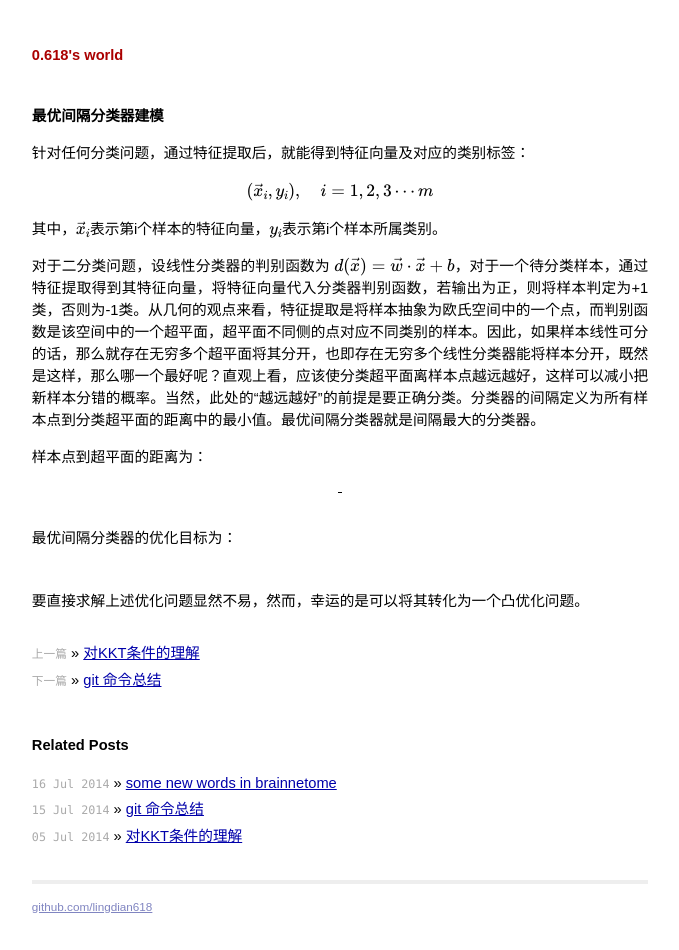
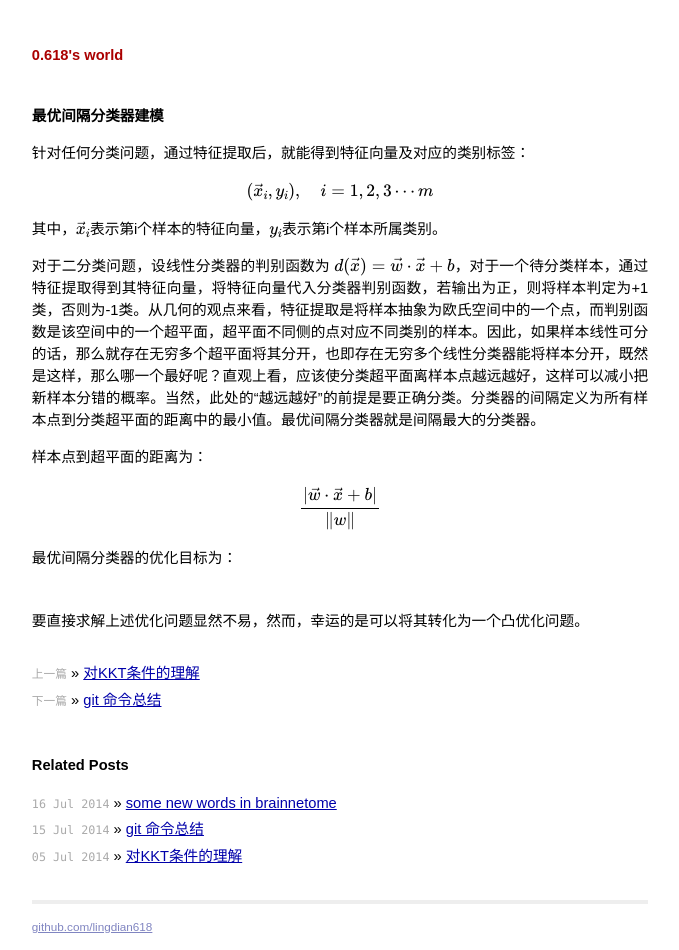
Before and after one commit to SimpleJian/blog, a Jekyll site: the page built from _posts/2014-07-12-SVM-model.md, in a window 1280 px wide. Shown: the whole page, without its empty margins (300-979 px from the left). Built offline with Jekyll 4.4.1, drawn with Linux system fonts in a browser that asks for light colours; formulas are drawn with MathJax 3.

Commit message:
another push

```diff
--- a/_posts/2014-07-12-SVM-model.md
+++ b/_posts/2014-07-12-SVM-model.md
@@ -19,7 +19,7 @@ $$
 样本点到超平面的距离为：
 
 $$
-\frac{}{}
+\frac{|\vec w \cdot \vec x + b|}{\Vert w \Vert}
 $$
 
 最优间隔分类器的优化目标为：
```
Also changed, not shown: 1 other file.
